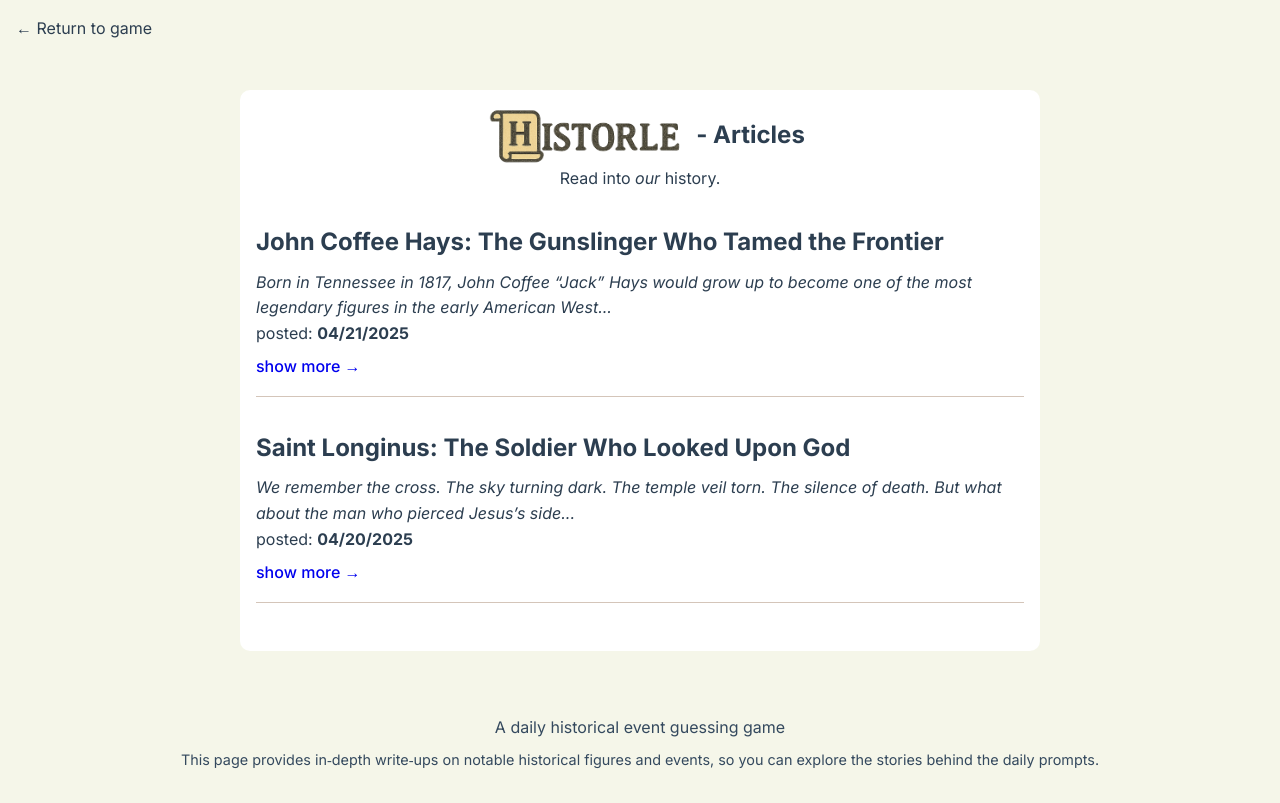
After one commit to ThomasSchwartz18/Historle, a Flask app: page /articles in a window 1280 px wide. The commit adds this page. Run offline with Flask 3, Linux system fonts and the light colour scheme; parts of the project's set-up code (start-up, migrations or seed data) failed here and were passed over.

Commit message:
Added articles

```diff
--- a/app.py
+++ b/app.py
@@ -91,6 +91,14 @@ def get_current_game_date():
 def index():
     """Serves the main HTML page."""
     return render_template("index.html")
+
+@app.route("/articles")
+def articles():
+    """
+    Serves the Articles page—a place for historical write‑ups.
+    """
+    # In future, you can query a ‘posts’ table and pass posts=list_of_posts
+    return render_template("articles.html")
 
 @app.route("/api/event", methods=["GET"])
 def api_event():
--- /dev/null
+++ b/static/articles.css
@@ -0,0 +1,90 @@
+/* articles.css */
+
+.articles-page {
+    max-width: 800px;
+    margin: 2rem auto;
+    padding: 1rem 1rem;
+    border-radius: 10px;
+    background-color: #FFFFFF;
+  }
+
+  .articles-page h1 {
+    width: 100%;
+    text-align: center;
+    display: flex;
+    justify-content: center;
+    align-items: center;
+    text-align: center;
+    height: 60px;
+  }
+
+  .articles-page h1 img {
+    height: 100%;
+  }
+
+  .articles-page .subheading {
+    width: 100%;
+    text-align: center;
+    margin-bottom: 2rem;
+  }
+
+  .articles-page .post {
+    margin-bottom: 2rem;
+    border-bottom: 1px solid var(--border-color);
+    padding-bottom: 1rem;
+  }
+
+  .articles-page .post h2 {
+    margin-bottom: 0.5rem;
+    color: var(--primary-color);
+  }
+
+  .toggle-article {
+    display: inline-block;
+    margin-top: 0.5rem;
+    font-weight: 500;
+    cursor: pointer;
+    text-decoration: none;
+  }
+
+  .toggle-article:hover {
+    text-decoration: underline;
+  }
+
+  .full-article {
+    margin-top: 0.5rem;
+    padding-left: 1rem;
+    border-left: 3px solid var(--accent-color);
+  }
+
+  .article-img-container {
+    width: 100%;
+    display: flex;
+    justify-content: center;
+    align-items: center;
+  }
+
+  .full-article img {
+    width: 50%;
+  }
+
+  .full-article.hidden {
+    display: none;
+  }
+
+  .return-link {
+    font-size: 1rem;
+    color: var(--text-color);
+    text-decoration: none;
+  }
+
+  .return-link:hover {
+    text-decoration: underline;
+  }
+
+  .articles-footer {
+    font-size: 0.9rem;
+    color: var(--secondary-color);
+    text-align: center;
+    margin-top: 0.5rem;
+  }
--- /dev/null
+++ b/static/articles.js
@@ -0,0 +1,15 @@
+// articles.js
+
+document.addEventListener("DOMContentLoaded", () => {
+    document.querySelectorAll(".toggle-article").forEach(link => {
+      link.addEventListener("click", e => {
+        e.preventDefault();
+        const post = link.closest(".post");
+        const full = post.querySelector(".full-article");
+        full.classList.toggle("hidden");
+        link.textContent = full.classList.contains("hidden")
+          ? "Read more →"
+          : "Show less ↑";
+      });
+    });
+  });
--- a/static/game.js
+++ b/static/game.js
@@ -148,17 +148,29 @@ document.addEventListener("DOMContentLoaded", () => {
                     const navbarLinks = document.querySelector(".navbar-links");
                     navbarLinks.innerHTML = "";
 
+                    // === ARTICLES BUTTON ===
+                    const articlesBtn = document.createElement("a");
+                    articlesBtn.href = "/articles";
+                    articlesBtn.className = "navbar-link";
+                    articlesBtn.title = "Articles";
+                    const articlesImg = document.createElement("img");
+                    articlesImg.src = "/static/images/articles.png";
+                    articlesImg.alt = "Articles";
+                    articlesImg.className = "nav-icon";
+                    articlesBtn.appendChild(articlesImg);
+                    navbarLinks.appendChild(articlesBtn);
+
                     // === DONATE BUTTON ===
-                    const donateBtn = document.createElement("a");
-                    donateBtn.href = "#donation-section";
-                    donateBtn.className = "navbar-link";
-                    donateBtn.title = "Donate";
-                    const donateImg = document.createElement("img");
-                    donateImg.src = "/static/images/donate.png";
-                    donateImg.alt = "donate";
-                    donateImg.className = "nav-icon";
-                    donateBtn.appendChild(donateImg);
-                    navbarLinks.appendChild(donateBtn);
+                    // const donateBtn = document.createElement("a");
+                    // donateBtn.href = "#donation-section";
+                    // donateBtn.className = "navbar-link";
+                    // donateBtn.title = "Donate";
+                    // const donateImg = document.createElement("img");
+                    // donateImg.src = "/static/images/donate.png";
+                    // donateImg.alt = "donate";
+                    // donateImg.className = "nav-icon";
+                    // donateBtn.appendChild(donateImg);
+                    // navbarLinks.appendChild(donateBtn);
 
                     // === STATS BUTTON ===
                     const statsBtn = document.createElement("a");
--- a/static/style.css
+++ b/static/style.css
@@ -66,10 +66,6 @@
   .navbar-links {
     display: flex;
     gap: 1rem;
-  }
-
-  .navbar-link {
-    display: flex;
     justify-content: center;
     align-items: center;
   }
@@ -92,7 +88,7 @@
     color: rgb(255, 255, 255);
     padding: 5px 14px;
     border-radius: 50px;
-    background: linear-gradient(45deg, #ffb06b, #cd9a4e, #d17845);
+    background: linear-gradient(45deg, #ad7748, #6d5229, #6f3f24);
     transition: box-shadow 0.3s ease;
 }
 
--- /dev/null
+++ b/templates/articles.html
@@ -0,0 +1,148 @@
+<!DOCTYPE html>
+<html lang="en">
+<head>
+  <meta charset="UTF-8">
+  <meta name="viewport" content="width=device-width, initial-scale=1">
+  <meta name="description" content="Explore in‑depth articles on historical figures and events—learn the stories behind each day’s Historle prompt and deepen your knowledge of the past." />
+  <title>Historle · Articles</title>
+  <link rel="icon" type="image/png" href="{{ url_for('static', filename='images/logo1.png') }}">
+  <link rel="stylesheet" href="{{ url_for('static', filename='style.css') }}">
+  <link rel="stylesheet" href="{{ url_for('static', filename='articles.css') }}">
+</head>
+<body>
+    <div class="container">
+        <!-- Minimal Navbar -->
+        <header>
+            <nav class="navbar">
+                <a href="/" class="navbar-link return-link">← Return to game</a>
+            </nav>
+        </header>
+
+        <!-- Main Content: Articles -->
+        <main>
+            <section class="articles-page">
+                <h1>
+                    <img src="{{ url_for('static', filename='images/web-logo.png')}}" alt="">
+                    - Articles
+                </h1>
+                <p class="subheading">Read into <i>our</i> history.</p>
+
+                <!-- Article # -->
+                <!-- <article class="post">
+                  <h2></h2> -->
+                  <!-- Excerpt -->
+                  <!-- <div class="excerpt">
+                    <p><i>...</i></p>
+                    <p>posted: <b>date</b></p>
+                  </div> -->
+                  <!-- Toggle Link -->
+                  <!-- <a href="#" class="toggle-article">show more →</a> -->
+                  <!-- Full Content (initially hidden) -->
+                  <!-- <div class="full-article hidden">
+                    <p>
+                        Article content
+                    </p>
+                    <div class="article-img-container">
+                        <img src="{{ url_for('static', filename='images/articles/')}}" alt="">
+                    </div>
+                  </div>
+                </article> -->
+                <!-- Article 2 -->
+                <article class="post">
+                  <h2>John Coffee Hays: The Gunslinger Who Tamed the Frontier</h2>
+                  <!-- Excerpt -->
+                  <div class="excerpt">
+                    <p><i>Born in Tennessee in 1817, John Coffee “Jack” Hays would grow up to become one of the most legendary figures in the early American West...</i></p>
+                    <p>posted: <b>04/21/2025</b></p>
+                  </div>
+                  <!-- Toggle Link -->
+                  <a href="#" class="toggle-article">show more →</a>
+                  <!-- Full Content (initially hidden) -->
+                  <div class="full-article hidden">
+                    <p>
+                        Born in Tennessee in 1817, John Coffee “Jack” Hays would grow up to become one of the most legendary figures in the early American West. He was a man whose name struck fear in bandits and admiration in soldiers.<br><br>
+
+                        In his early 20s, Hays headed to Texas, lured by the promise of wild lands and adventure. There, he joined the newly formed Texas Rangers, a rough group of volunteer fighters who served as scouts, Indian fighters, and lawmen. But Hays was no ordinary Ranger. He would turn the ragtag force into a disciplined, battle-hardened elite that could take on any threat the frontier had to offer.<br><br>
+
+                        What made Hays so revolutionary wasn’t just his courage. It was his tactics. He was one of the first to adopt the Colt Patterson revolver, a five-shot repeating pistol that gave his men a devastating advantage in ambushes and skirmishes. In a time when most combatants still fired one-shot muskets, Hays’ unit could fire and reload on horseback. This changed the very nature of frontier warfare.<br><br>
+
+                        He quickly gained a reputation among both allies and enemies. Comanche warriors, considered the most feared horsemen in North America, reportedly said they could handle any white man except the one called Hays. His most famous encounter came in the 1840s, when he and a small band of Rangers were ambushed by a vastly larger Comanche force near Enchanted Rock. Using the terrain, superior firepower, and sheer nerve, Hays held them off. He won the battle and cemented his legend.<br><br>
+
+                        During the Mexican-American War, Hays led Ranger units into battle, serving as scouts and shock troops. His men were instrumental in battles like Monterrey and Buena Vista. He moved with speed, used terrain like a chessboard, and hit harder than his numbers should have allowed.<br><br>
+
+                        After the war, Hays didn’t retire quietly. He moved west, again at the edge of American expansion, and played a major role in early California history. He was elected sheriff of San Francisco County and became the U.S. Surveyor General of California, mapping and establishing order in a still-lawless region.<br><br>
+
+                        He was also a founding figure in Oakland’s early development and helped bring stability to a Gold Rush society that teetered between law and chaos.<br><br>
+
+                        Hays died in 1883, and though his name doesn’t ring as loudly as Davy Crockett or Wyatt Earp, his legacy looms just as large. He was a man of action, strategy, and vision. A warrior who understood that the future of the frontier wouldn’t be written by brute force alone but by those who could master new tools, outthink their enemies, and ride faster than fear itself.<br><br>
+
+                        John Coffee Hays didn’t just fight in the West.<br><br>
+                        He shaped it.
+                    </p>
+                    <div class="article-img-container">
+                        <img src="{{ url_for('static', filename='images/articles/JohnCoffeeHays.jpeg')}}" alt="John Coffee Hays">
+                    </div>
+                  </div>
+                </article>
+                <!-- Article 1 -->
+                <article class="post">
+                    <h2>Saint Longinus: The Soldier Who Looked Upon God</h2>
+                <!-- Excerpt -->
+                <div class="excerpt">
+                    <p><i>We remember the cross. The sky turning dark. The temple veil torn. The silence of death. But what about the man who pierced Jesus’s side...</i></p>
+                    <p>posted: <b>04/20/2025</b></p>
+                </div>
+                <!-- Toggle Link -->
+                <a href="#" class="toggle-article">show more →</a>
+                <!-- Full Content (initially hidden) -->
+                <div class="full-article hidden">
+                    <p>
+                        Saint Longinus: The Soldier Who Looked Upon God<br><br>
+
+                        We remember the cross. The sky turning dark. The temple veil torn. The silence of death.<br><br>
+
+                        But what about the man who pierced Jesus’s side?<br><br>
+
+                        His name was Longinus. A Roman centurion who was most likely stationed in Judea to oversee crucifixions. A soldier trained to execute without hesitation, without question. On that Friday, he stood at the foot of a man who had been mocked, flogged, and nailed to a cross like the others before him.<br><br>
+
+                        But something was different.<br><br>
+
+                        The Gospel of John tells us that Longinus raised his spear and thrust it into Christ’s side, fulfilling prophecy: “Not a bone of Him shall be broken... They will look on the one they have pierced.”<br><br>
+
+                        Blood and water poured out. Some say it splashed onto Longinus’s face. He had been partially blind, the legend says and in that moment, he could see again.
+                        Not just physically, but spiritually.<br><br>
+
+                        Stunned by what he had witnessed, the earthquake, the darkness, the calm power of the crucified man, he declared: “Truly, this was the Son of God.”<br><br>
+
+                        That confession changed everything.<br><br>
+
+                        According to Christian tradition, Longinus left the Roman army. He converted. He preached. He became a martyr and was executed for the very name of the man he once helped to kill.<br><br>
+
+                        His lance, later called the Holy Lance or Spear of Destiny, became one of the most sought-after relics in history and is believed by some to hold divine power.But Longinus’s true legacy is not in a weapon.<br><br>
+
+                        It’s in his eyes. In that moment of brutal clarity where a soldier met something he could not explain, and instead of turning away, he looked again. And believed.<br><br>
+                    </p>
+                    <div class="article-img-container">
+                        <img src="{{ url_for('static', filename='images/articles/saintlonginus.jpeg')}}" alt="Saint Longinus Statue">
+                    </div>
+                </div>
+                </article>
+
+        <!-- You can copy the above structure for each new article -->
+      </section>
+    </main>
+    <!-- Footer -->
+    <footer>
+        <p>A daily historical event guessing game</p>
+        <p class="articles-footer">
+            This page provides in‑depth write‑ups on notable historical figures and events, so you can explore the stories behind the daily prompts.
+        </p>
+    </footer>
+
+  </div>
+
+  <script src="{{ url_for('static', filename='game.js') }}"></script>
+  <script src="{{ url_for('static', filename='articles.js') }}"></script>
+  <div id="toast" class="toast hidden"></div>
+</body>
+</html>
```
Also changed, not shown: templates/index.html (+11 -9 lines), static/images/articles.png (added), static/images/articles/JohnCoffeeHays.jpeg (added), static/images/articles/SaintLonginus.jpeg (added).
